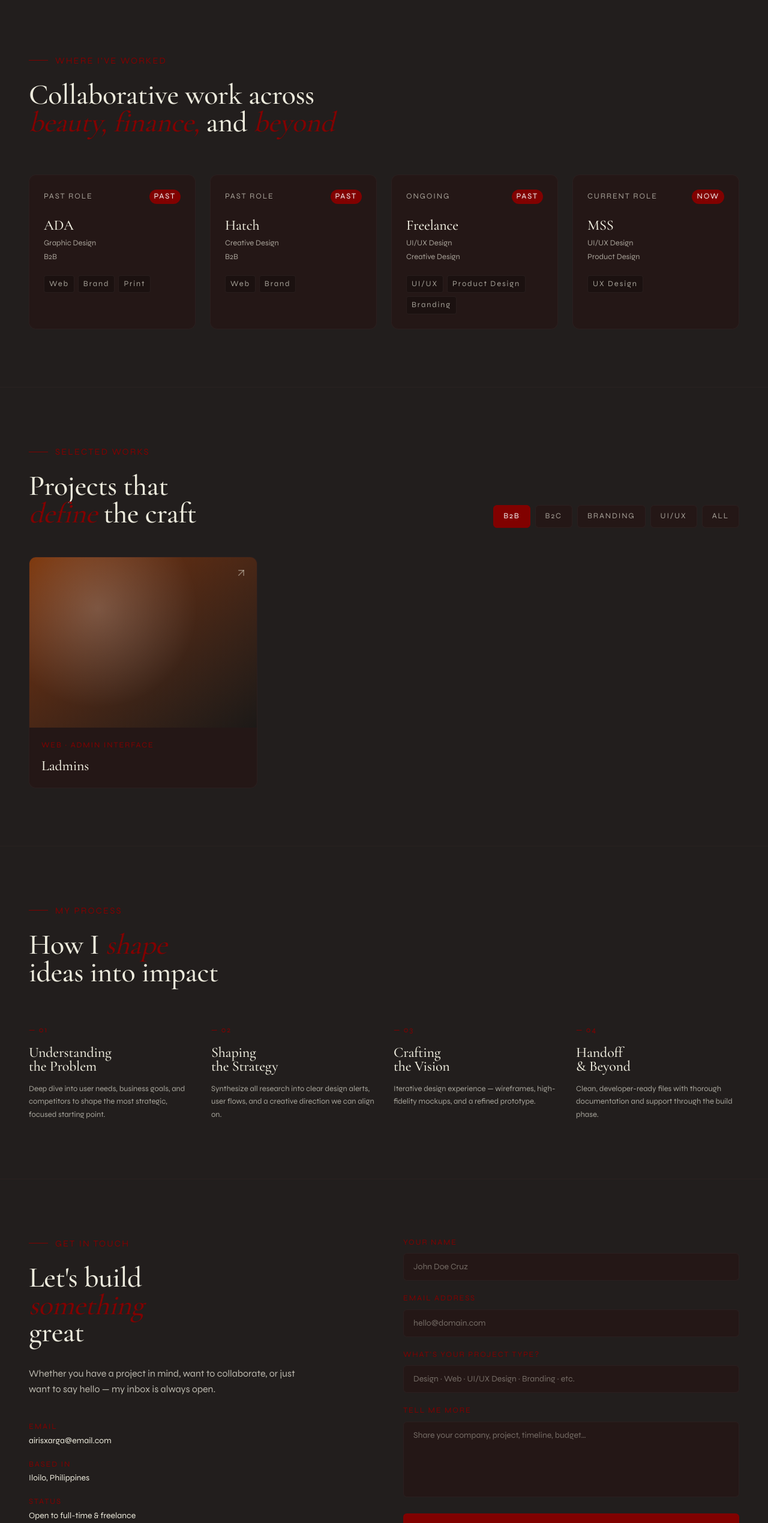
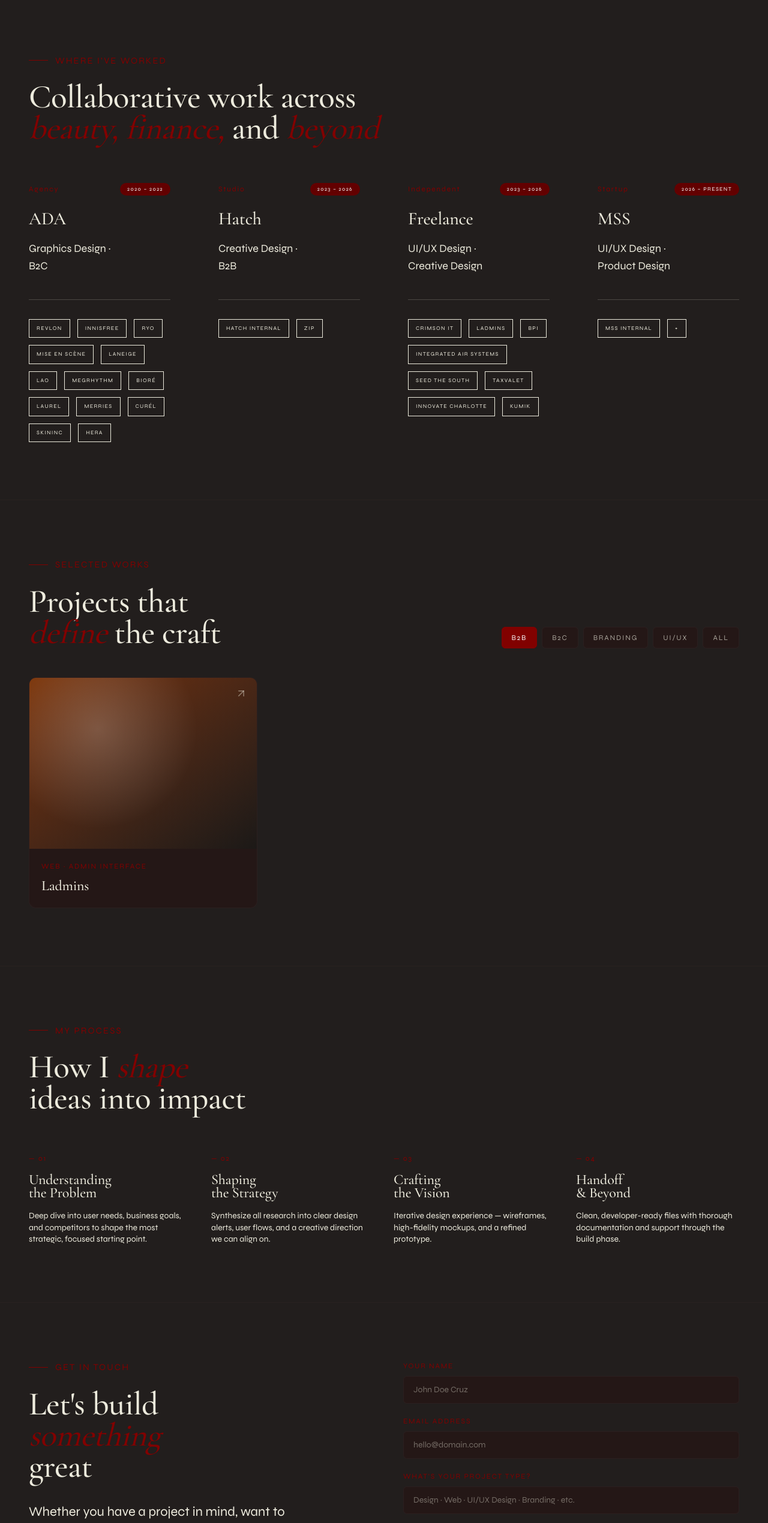
Before and after one commit to axe3228/byairish, a Next.js app: page / in a window 1280 px wide. Shown: the part 1700-4239 px from the top of the page at 60% size. Built offline with nearby package versions, Linux system fonts and the light colour scheme.

Commit message:
chore: experience section update

```diff
--- a/app/globals.css
+++ b/app/globals.css
@@ -32,6 +32,7 @@
   --color-iris-noir-black: var(--iris-noir-black);
   --color-iris-cherry-red: var(--iris-cherry-red);
   --color-iris-cotton: var(--iris-cotton);
+  --color-iris-maroon: var(--iris-maroon);
   --font-serif: var(--font-serif);
   --font-sans: var(--font-sans);
   --font-syncopate: var(--font-syncopate);
@@ -47,6 +48,7 @@
 
   --iris-cherry-red: #810100;
   --iris-cotton: #EDEBDD;
+  --iris-maroon: #630000;
 
   --surface: oklch(0.19 0.018 20);
   --surface-elevated: oklch(0.22 0.022 22);
--- a/app/page.tsx
+++ b/app/page.tsx
@@ -34,10 +34,34 @@ const services = [
 const skills = ["UI Design", "UX Research", "Brand Identity", "Design Systems", "Prototyping", "Web Design"];
 
 const experiences = [
-  { role: "Graphic Design", company: "ADA", type: "B2B", tags: ["Web", "Brand", "Print"], status: "Past Role" },
-  { role: "Creative Design", company: "Hatch", type: "B2B", tags: ["Web", "Brand"], status: "Past Role" },
-  { role: "UI/UX Design", company: "Freelance", type: "Creative Design", tags: ["UI/UX", "Product Design", "Branding"], status: "Ongoing" },
-  { role: "UI/UX Design", company: "MSS", type: "Product Design", tags: ["UX Design"], status: "Current Role" },
+  {
+    category: "Agency",
+    period: "2020 – 2022",
+    company: "ADA",
+    roles: ["Graphics Design", "B2C"],
+    tags: ["Revlon", "Innisfree", "Ryo", "Mise En Scène", "Laneige", "Lao", "MegRhythm", "Bioré", "Laurel", "Merries", "Curél", "SkinInc", "Hera"],
+  },
+  {
+    category: "Studio",
+    period: "2023 – 2026",
+    company: "Hatch",
+    roles: ["Creative Design", "B2B"],
+    tags: ["Hatch Internal", "Zip"],
+  },
+  {
+    category: "Independent",
+    period: "2023 – 2026",
+    company: "Freelance",
+    roles: ["UI/UX Design", "Creative Design"],
+    tags: ["Crimson IT", "LAdmins", "BPI", "Integrated AIR Systems", "Seed The South", "TaxValet", "Innovate Charlotte", "Kumik"],
+  },
+  {
+    category: "Startup",
+    period: "2026 – present",
+    company: "MSS",
+    roles: ["UI/UX Design", "Product Design"],
+    tags: ["MSS Internal", "+"],
+  },
 ];
 
 const projects = [
@@ -212,24 +236,35 @@ export default function Home() {
             <span className="h-px w-8 bg-primary shrink-0" />
             Where I&apos;ve Worked
           </div>
-          <h2 className="font-serif text-5xl leading-[0.95] mb-16 max-w-3xl text-iris-cotton">
+          <h2 className="font-serif text-[55px] leading-[0.95] mb-16 max-w-3xl text-iris-cotton">
             Collaborative work across<br />
             <span className="italic text-primary">beauty, finance,</span> and <span className="italic text-primary">beyond</span>
           </h2>
-          <div className="grid md:grid-cols-4 gap-6">
+          <div className="grid md:grid-cols-4 gap-8 lg:gap-20">
             {experiences.map((e) => (
-              <div key={e.company} className="surface-elevated border border-border/60 rounded-xl p-6">
-                <div className="flex justify-between items-center mb-5">
-                  <span className="text-[13px] uppercase tracking-[0.14em] text-iris-cotton/65">{e.status}</span>
-                  <span className="text-[13px] px-2 py-0.5 rounded-full bg-primary text-primary-foreground tracking-[0.14em] uppercase">{e.status.includes("Current") ? "Now" : "Past"}</span>
+              <div key={e.company} className="flex flex-col">
+                <div className="flex justify-between items-center gap-3 mb-6">
+                  <span className="font-primary font-light text-[12px] tracking-[0.15em] text-primary">{e.category}</span>
+                  <span className="font-sans font-light text-[9px] uppercase tracking-[0.15em] shrink-0 rounded-full bg-iris-maroon text-primary-foreground px-3 py-1">
+                    {e.period}
+                  </span>
                 </div>
-                <h3 className="font-serif text-2xl mb-1 text-iris-cotton">{e.company}</h3>
-                <p className="text-[13px] text-iris-cotton/65 mb-1">{e.role}</p>
-                <p className="text-[13px] text-iris-cotton/65 mb-5">{e.type}</p>
-                <div className="flex flex-wrap gap-1.5">
-                  {e.tags.map((t) => (
-                    <span key={t} className="text-[13px] px-2 py-1 rounded surface border border-border/60 text-iris-cotton/65 tracking-[0.14em]">{t}</span>
-                  ))}
+                <h3 className="font-serif text-3xl leading-none mb-5 text-iris-cotton">{e.company}</h3>
+                <div className="text-sm md:text-[18px] text-iris-cotton leading-relaxed mb-10">
+                  <p>{e.roles[0]} ·</p>
+                  <p>{e.roles[1]}</p>
+                </div>
+                <div className="border-t border-iris-cotton/20 pt-8">
+                  <div className="flex flex-wrap gap-x-3 gap-y-3">
+                    {e.tags.map((t) => (
+                      <span
+                        key={t}
+                        className="inline-flex items-center justify-center font-sans font-light text-[9px] uppercase tracking-[0.15em] text-iris-cotton border border-iris-cotton px-3 py-2"
+                      >
+                        {t}
+                      </span>
+                    ))}
+                  </div>
                 </div>
               </div>
             ))}
@@ -246,7 +281,7 @@ export default function Home() {
                 <span className="h-px w-8 bg-primary shrink-0" />
                 Selected Works
               </div>
-              <h2 className="font-serif text-5xl leading-[0.95] text-iris-cotton">
+              <h2 className="font-serif text-[55px] leading-[0.95] text-iris-cotton">
                 Projects that<br />
                 <span className="italic text-primary">define</span> the craft
               </h2>
@@ -257,7 +292,7 @@ export default function Home() {
                   key={f}
                   type="button"
                   onClick={() => setFilter(f)}
-                  className={`text-[13px] uppercase tracking-[0.14em] px-4 py-2 rounded-md border transition-all ${
+                  className={`font-sans font-light text-[12px] uppercase tracking-[0.15em] px-4 py-2 rounded-md border transition-all ${
                     filter === f
                       ? "bg-primary text-primary-foreground border-primary"
                       : "surface-elevated border-border/60 text-iris-cotton/65 hover:text-iris-cotton"
@@ -280,7 +315,7 @@ export default function Home() {
                   <ArrowUpRight className="absolute top-4 right-4 text-foreground/40 group-hover:text-primary group-hover:translate-x-1 group-hover:-translate-y-1 transition-all" size={20} />
                 </div>
                 <div className="p-5">
-                  <div className="text-[13px] uppercase tracking-[0.14em] text-primary mb-2">{p.tag}</div>
+                  <div className="font-sans font-light text-[12px] uppercase tracking-[0.15em] text-primary mb-2">{p.tag}</div>
                   <h3 className="font-serif text-2xl text-iris-cotton">{p.title}</h3>
                 </div>
               </button>
@@ -296,16 +331,16 @@ export default function Home() {
             <span className="h-px w-8 bg-primary shrink-0" />
             My Process
           </div>
-          <h2 className="font-serif text-5xl leading-[0.95] mb-16 text-iris-cotton">
+          <h2 className="font-serif text-[55px] leading-[0.95] mb-16 text-iris-cotton">
             How I <span className="italic text-primary">shape</span><br />
             ideas into impact
           </h2>
           <div className="grid md:grid-cols-4 gap-8">
             {process.map((p) => (
               <div key={p.step}>
-                <div className="text-[13px] text-primary tracking-[0.14em] uppercase mb-4">— {p.step}</div>
+                <div className="font-sans font-light text-[12px] text-primary tracking-[0.15em] uppercase mb-4">— {p.step}</div>
                 <h3 className="font-serif text-2xl leading-[0.95] mb-4 whitespace-pre-line text-iris-cotton">{p.title}</h3>
-                <p className="text-[13px] text-iris-cotton/65 leading-relaxed">{p.desc}</p>
+                <p className="font-sans text-sm text-iris-cotton leading-snug">{p.desc}</p>
               </div>
             ))}
           </div>
@@ -320,26 +355,26 @@ export default function Home() {
               <span className="h-px w-8 bg-primary shrink-0" />
               Get In Touch
             </div>
-            <h2 className="font-serif text-5xl leading-[0.95] mb-8 text-iris-cotton">
+            <h2 className="font-serif text-[55px] leading-[0.95] mb-8 text-iris-cotton">
               Let&apos;s build<br />
               <span className="italic text-primary">something</span><br />
               great
             </h2>
-            <p className="text-iris-cotton/75 leading-relaxed mb-10 max-w-md text-sm md:text-base">
+            <p className="text-iris-cotton leading-relaxed mb-10 max-w-md text-sm md:text-[22px]">
               Whether you have a project in mind, want to collaborate, or just want to say hello — my inbox is always open.
             </p>
-            <div className="space-y-5 text-sm text-iris-cotton">
+            <div className="space-y-5">
               <div>
-                <div className="text-[13px] uppercase tracking-[0.14em] text-primary mb-1">Email</div>
-                <div>airisxarga@email.com</div>
+                <div className="font-sans font-light text-[12px] uppercase tracking-[0.15em] text-primary mb-1">Email</div>
+                <div className="text-sm md:text-[22px] text-iris-cotton">airisxarga@email.com</div>
               </div>
               <div>
-                <div className="text-[13px] uppercase tracking-[0.14em] text-primary mb-1">Based In</div>
-                <div>Iloilo, Philippines</div>
+                <div className="font-sans font-light text-[12px] uppercase tracking-[0.15em] text-primary mb-1">Based In</div>
+                <div className="text-sm md:text-[22px] text-iris-cotton">Iloilo, Philippines</div>
               </div>
               <div>
-                <div className="text-[13px] uppercase tracking-[0.14em] text-primary mb-1">Status</div>
-                <div>Open to full-time & freelance</div>
+                <div className="font-sans font-light text-[12px] uppercase tracking-[0.15em] text-primary mb-1">Status</div>
+                <div className="text-sm md:text-[22px] text-iris-cotton">Open to full-time & freelance</div>
               </div>
             </div>
             <div className="flex gap-3 mt-10">
@@ -358,7 +393,7 @@ export default function Home() {
 
       {/* Footer */}
       <footer className="border-t border-border/50">
-        <div className="max-w-7xl mx-auto px-12 py-8 flex flex-wrap justify-between gap-4 text-[13px] tracking-[0.14em] text-iris-cotton/65 uppercase">
+        <div className="max-w-7xl mx-auto px-12 py-8 flex flex-wrap justify-between gap-4 font-sans font-light text-[12px] tracking-[0.15em] text-iris-cotton/65 uppercase">
           <div>© 2025 AIRISH ABSIN · ALL RIGHTS RESERVED</div>
           <div>Designed & coded with intention</div>
         </div>
@@ -385,7 +420,7 @@ function ContactForm() {
         { label: "Tell me more", placeholder: "Share your company, project, timeline, budget…", type: "textarea" },
       ].map((f) => (
         <div key={f.label}>
-          <label className="text-[13px] uppercase tracking-[0.14em] text-primary mb-2 block">{f.label}</label>
+          <label className="font-sans font-light text-[12px] uppercase tracking-[0.15em] text-primary mb-2 block">{f.label}</label>
           {f.type === "input" ? (
             <input
               required
@@ -404,7 +439,7 @@ function ContactForm() {
       ))}
       <button
         type="submit"
-        className="w-full bg-primary text-primary-foreground rounded-md py-3.5 text-[13px] uppercase tracking-[0.14em] font-medium hover:bg-primary/90 hover:shadow-[var(--shadow-glow)] transition-all"
+        className="w-full bg-primary text-primary-foreground rounded-md py-3.5 font-sans font-light text-[12px] uppercase tracking-[0.15em] hover:bg-primary/90 hover:shadow-[var(--shadow-glow)] transition-all"
       >
         {sent ? "Message Sent ✓" : "Send Message →"}
       </button>
```
